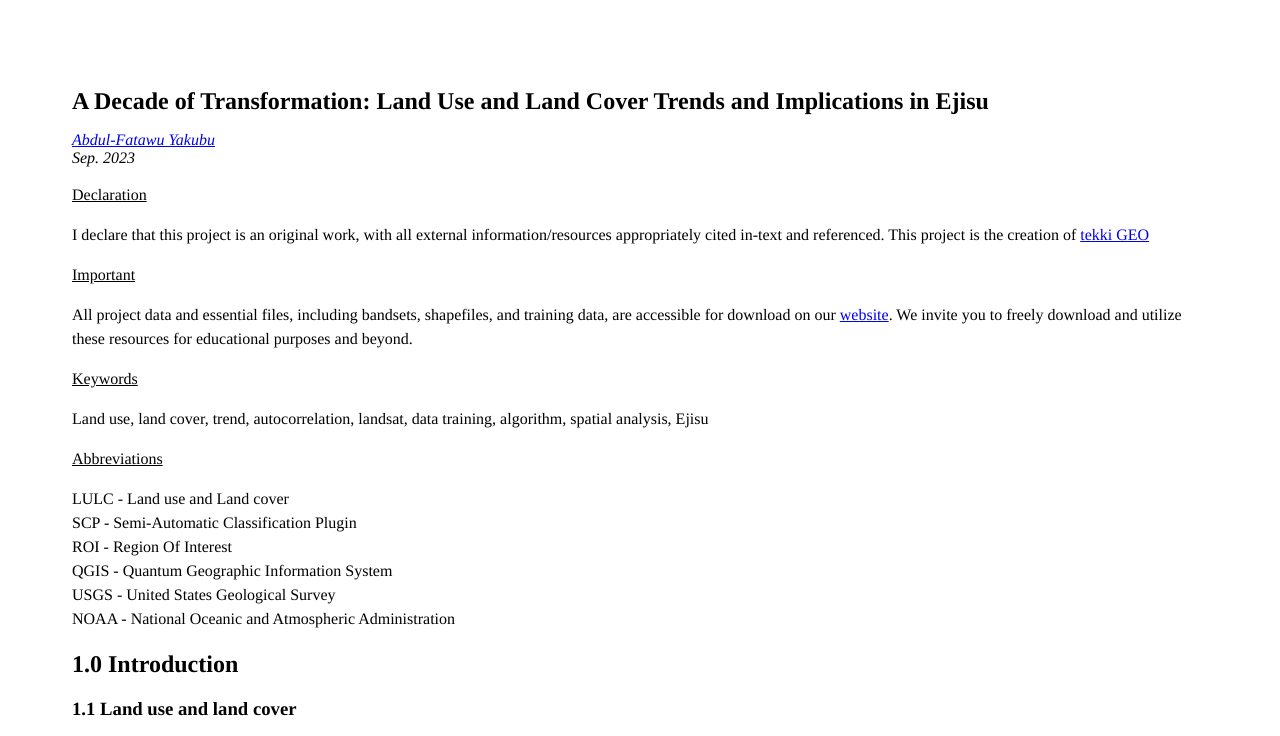
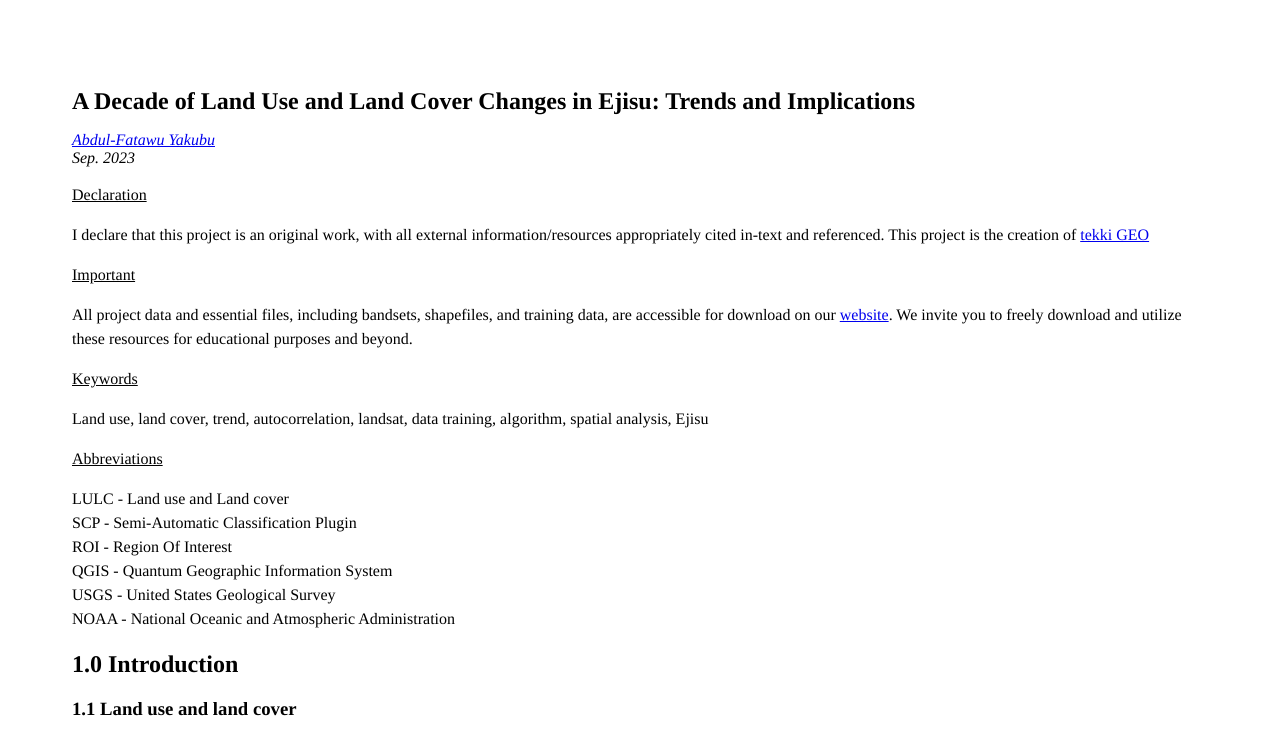
Before and after one commit to tekkigeo/ejisu-lulc-paper, a plain HTML site: page index.html in a window 1280 px wide. Shown: the top 736 px of the page. Drawn offline with Linux system fonts and the light colour scheme.

Commit message:
Update paper title in index.html

```diff
--- a/index.html
+++ b/index.html
@@ -10,7 +10,7 @@
 <body>
     <div>
         <div class="title">
-            <h1 style="font-size: x-large;">A Decade of Transformation: Land Use and Land Cover Trends and Implications in Ejisu</h1>
+            <h1 style="font-size: x-large;">A Decade of Land Use and Land Cover Changes in Ejisu: Trends and Implications</h1>
             <p><i><a href="https://gh.linkedin.com/in/yakubuabdulfatawu">Abdul-Fatawu Yakubu </a><br>
                 Sep. 2023</i></p>
         </div>
```
